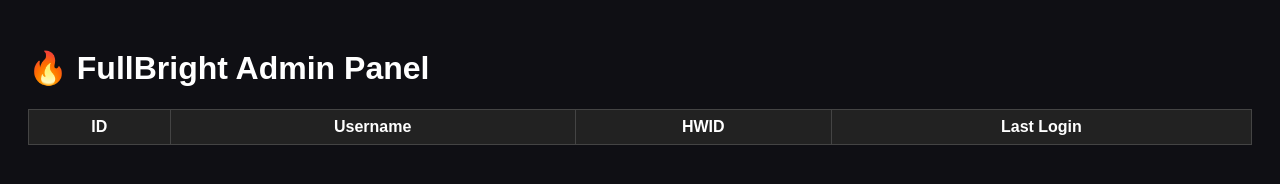
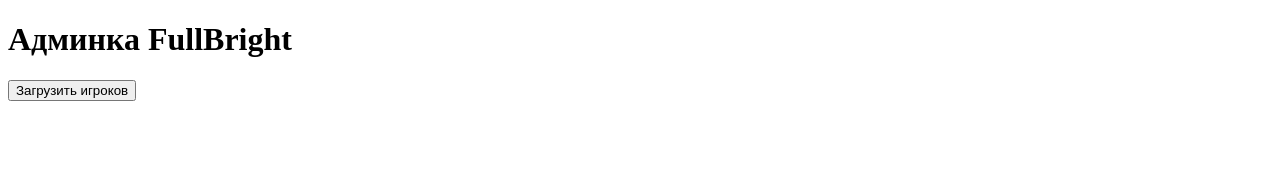
Before and after one commit to artibrave22-a11y/mod-api-server, a website: page public/admin.html in a window 1280 px wide. Drawn offline with Linux system fonts and the light colour scheme; no server answers.

Commit message:
Update admin.html

```diff
--- a/public/admin.html
+++ b/public/admin.html
@@ -1,63 +1,21 @@
 <!DOCTYPE html>
-<html>
+<html lang="ru">
 <head>
-  <title>FullBright Admin Panel</title>
-  <style>
-    body {
-      background: #0f0f14;
-      color: white;
-      font-family: Arial;
-      padding: 20px;
-    }
-    table {
-      border-collapse: collapse;
-      width: 100%;
-    }
-    th, td {
-      border: 1px solid #444;
-      padding: 8px;
-    }
-    th {
-      background: #222;
-    }
-  </style>
+  <meta charset="UTF-8" />
+  <title>FullBright Admin</title>
 </head>
 <body>
-  <h1>🔥 FullBright Admin Panel</h1>
-  <table>
-    <thead>
-      <tr>
-        <th>ID</th>
-        <th>Username</th>
-        <th>HWID</th>
-        <th>Last Login</th>
-      </tr>
-    </thead>
-    <tbody id="users"></tbody>
-  </table>
+  <h1>Админка FullBright</h1>
+  <button onclick="loadUsers()">Загрузить игроков</button>
+  <pre id="out"></pre>
 
   <script>
     async function loadUsers() {
-      const res = await fetch("/admin/users");
-      const users = await res.json();
-
-      const table = document.getElementById("users");
-      table.innerHTML = "";
-
-      users.forEach(u => {
-        table.innerHTML += `
-          <tr>
-            <td>${u.id}</td>
-            <td>${u.username}</td>
-            <td>${u.hwid || "—"}</td>
-            <td>${u.last_login}</td>
-          </tr>
-        `;
-      });
+      const res = await fetch("/admin/api/users");
+      const data = await res.json();
+      document.getElementById("out").textContent =
+        JSON.stringify(data, null, 2);
     }
-
-    loadUsers();
-    setInterval(loadUsers, 3000);
   </script>
 </body>
 </html>
```
